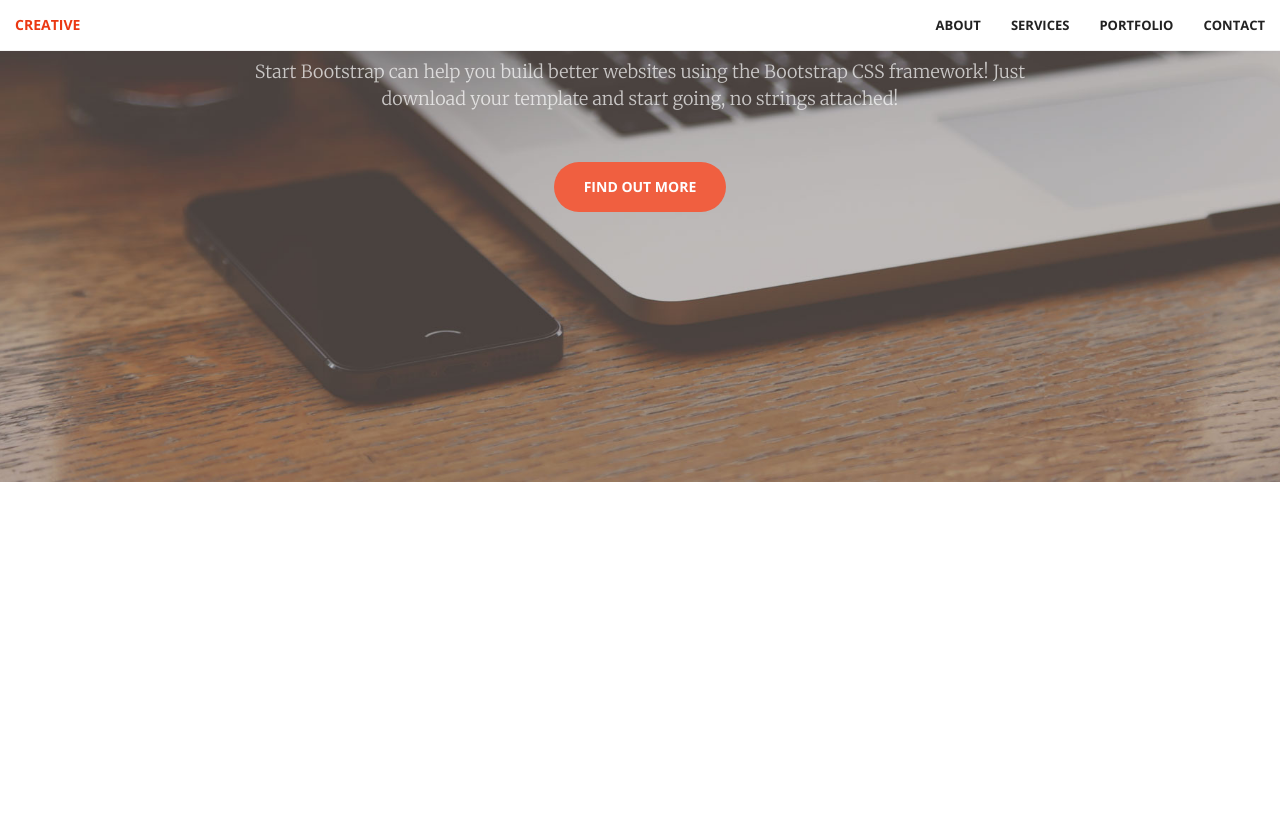
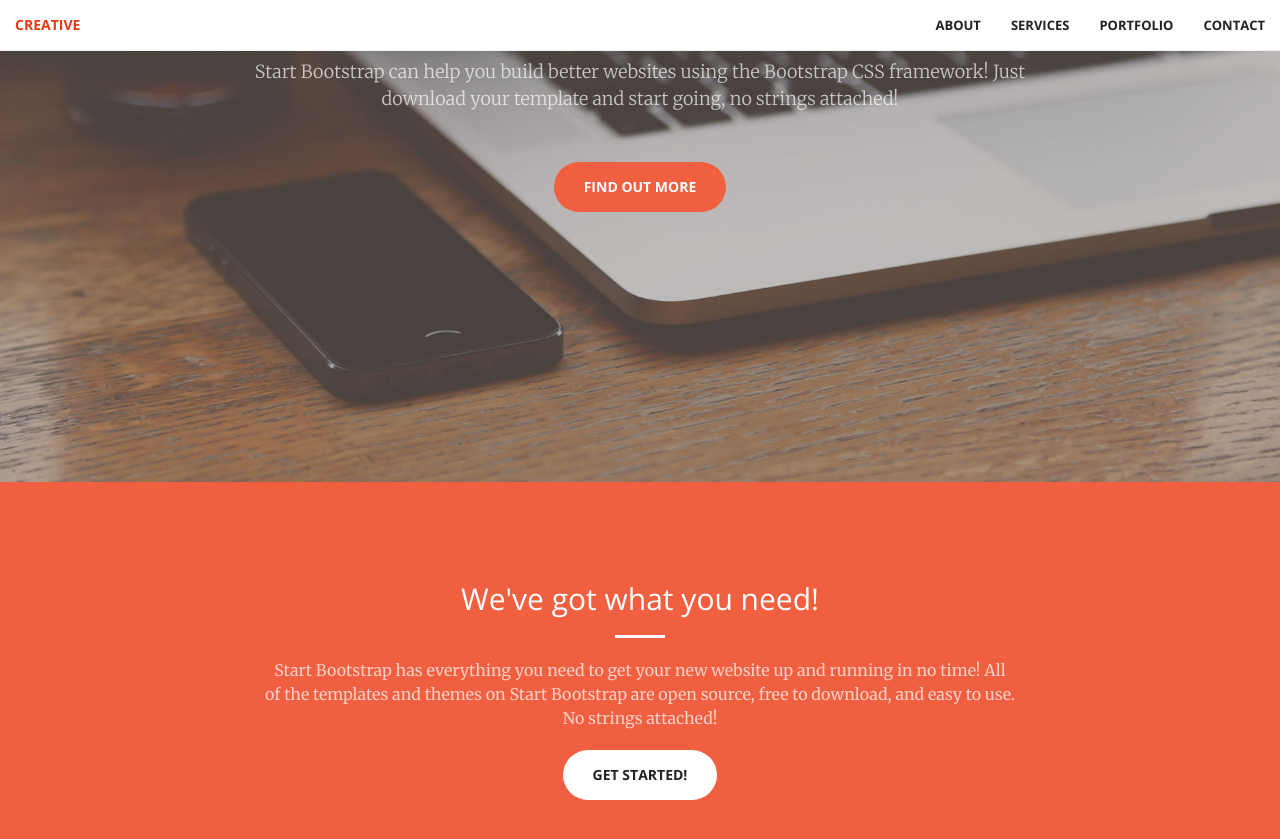
Before and after one commit to BhaveshSGupta/Creative-Port-StartBootstrap, a Jekyll site: the page built from index.html, in a window 1280 px wide and 900 px high, scrolled down 418 px. Shown: the top 839 px of the window. Built offline with Jekyll 4.4.1, drawn with Linux system fonts in a browser that asks for light colours; before the commit the page ends 900 px from its top, so only the background shows below that.

Commit message:
about added

```diff
--- a/_config.yml
+++ b/_config.yml
@@ -4,6 +4,9 @@ author: Bhavesh
 header-text: "Your Favorite Source of Free Bootstrap Themes"
 header-sub-text: "Start Bootstrap can help you build better websites using the Bootstrap CSS framework! Just download your template and start going, no strings attached!"
 header-btn-text: "Find Out More"
+about-head: We've got what you need!
+about-content: "Start Bootstrap has everything you need to get your new website up and running in no time! All of the templates and themes on Start Bootstrap are open source, free to download, and easy to use. No strings attached!"
+about-btn-text: "Get Started!"
 port:
   4001
 markdown: kramdown
--- /dev/null
+++ b/_includes/about.html
@@ -0,0 +1,12 @@
+<section class="bg-primary" id="about">
+    <div class="container">
+        <div class="row">
+            <div class="col-lg-8 col-lg-offset-2 text-center">
+                <h2 class="section-heading">{{ site.about-head }}</h2>
+                <hr class="light">
+                <p class="text-faded">{{ site.about-content }}</p>
+                <a href="#" class="btn btn-default btn-xl">{{site.about-btn-text}}</a>
+            </div>
+        </div>
+    </div>
+</section>
--- a/_layouts/default.html
+++ b/_layouts/default.html
@@ -1,9 +1,11 @@
 <!DOCTYPE html>
 <html lang="en">
 {% include head.html %}
+
 <body id="page-top" class="index">
   {% include nav.html %}
   {% include header.html %}
+  {% include about.html %}
   {% include js.html %}
 </body>
 </html>
```
Also changed, not shown: 1 other file. Lines whose indentation alone changed are shown as unchanged.
